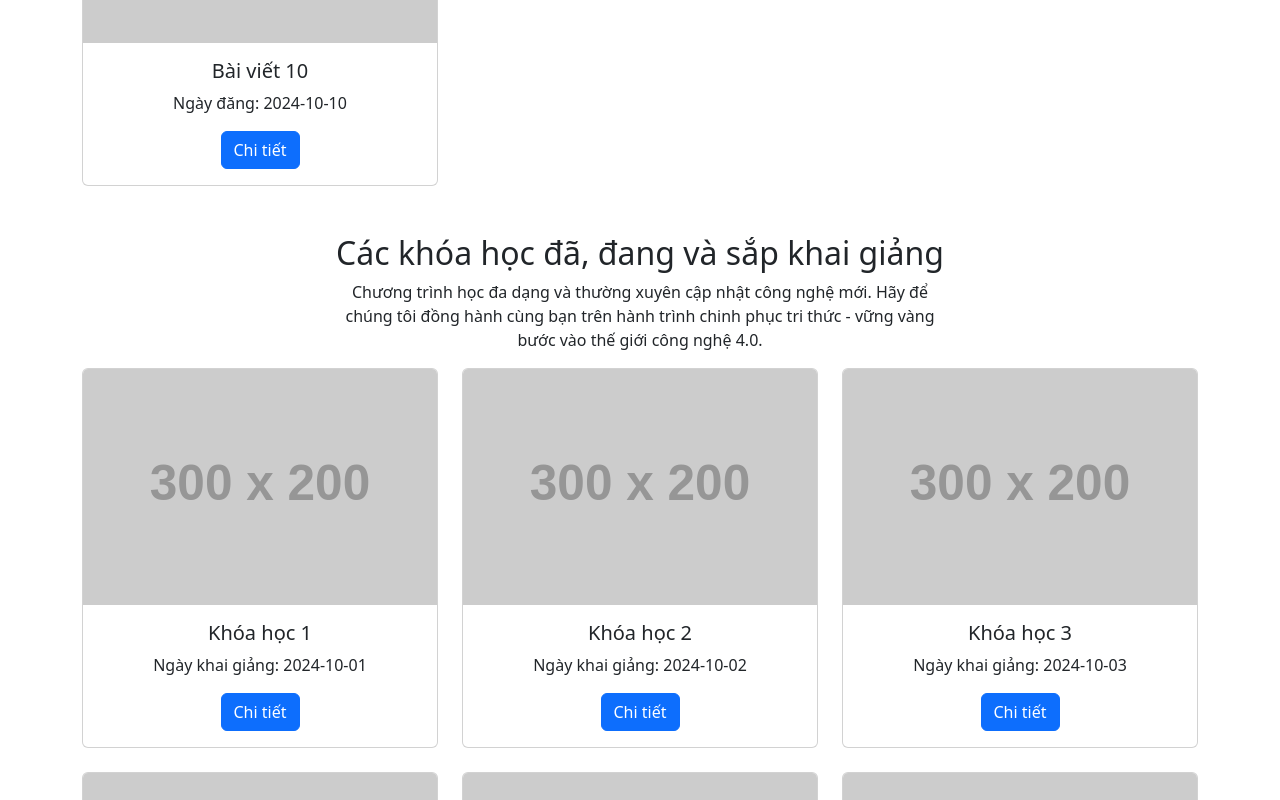
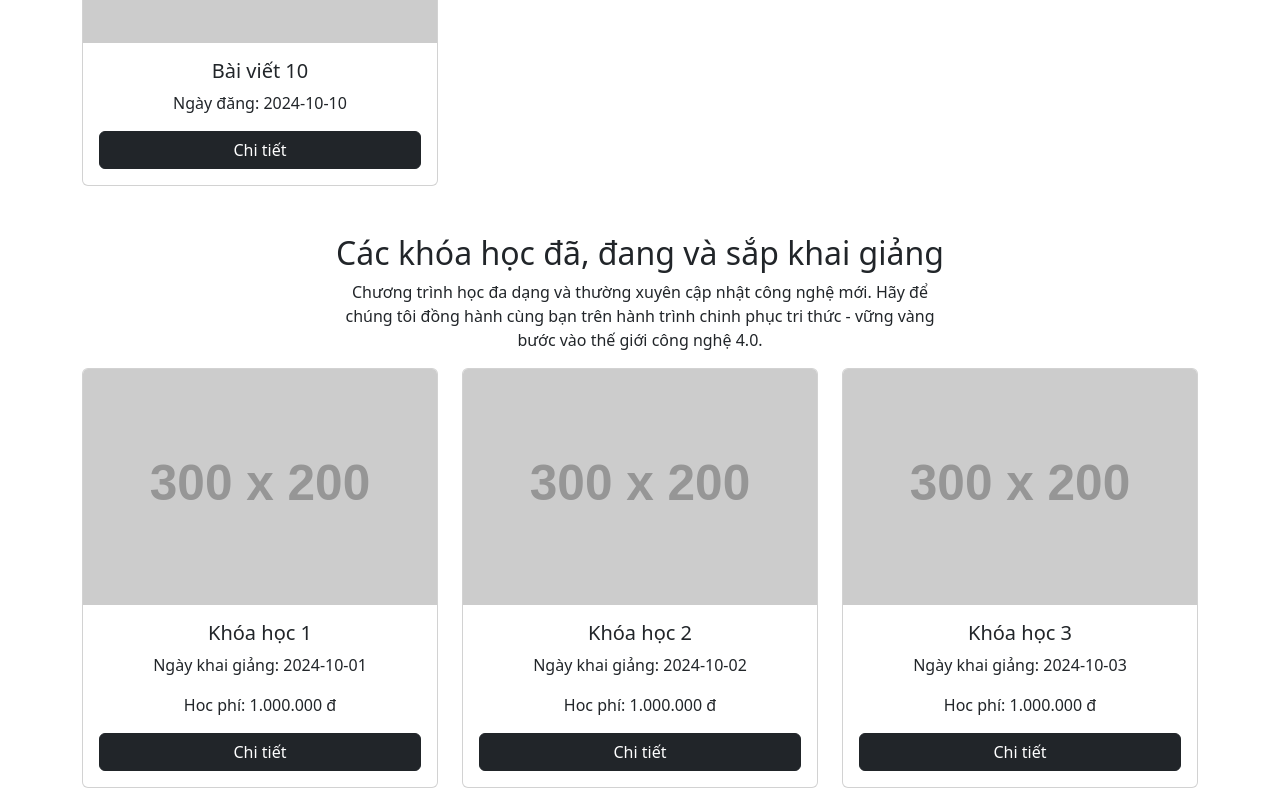
Before and after one commit to MenNTT/Quanlydangkymonhoc, a React (Vite) app: page / in a window 1280 px wide. Shown: the part 1320-2120 px from the top of the page. Built offline with nearby package versions, Linux system fonts and the light colour scheme.

Commit message:
Modify CourseList.tsx file

```diff
--- a/src/components/containers/navbar/NavbarComponent.tsx
+++ b/src/components/containers/navbar/NavbarComponent.tsx
@@ -1,5 +1,4 @@
 import React from 'react';
-import 'bootstrap/dist/css/bootstrap.min.css';
 
 const NavbarComponent: React.FC = () => {
     return (
--- a/src/components/homepage/CourseList.tsx
+++ b/src/components/homepage/CourseList.tsx
@@ -41,10 +41,11 @@ const CourseList: React.FC = () => {
                     <div key={course.id} className="col-md-4 mb-4">
                         <div className="card">
                             <img src={course.image} className="card-img-top" alt={course.title} />
-                            <div className="card-body text-center">
+                            <div className="card-body d-flex flex-column text-center">
                                 <h5 className="card-title">{course.title}</h5>
                                 <p className="card-text">Ngày khai giảng: {course.date}</p>
-                                <button className="btn btn-primary">Chi tiết</button>
+                                <p className="card-text">Hoc phí: {"1.000.000"} đ</p>
+                                <button className="btn btn-dark text-white w-100 mt-auto">Chi tiết</button>
                             </div>
                         </div>
                     </div>
--- a/src/components/homepage/PostList.tsx
+++ b/src/components/homepage/PostList.tsx
@@ -63,10 +63,10 @@ const PostList: React.FC = () => {
                     <div key={post.id} className="col-md-4 mb-4">
                         <div className="card">
                             <img src={post.image} className="card-img-top" alt={post.title} />
-                            <div className="card-body text-center">
+                            <div className="card-body d-flex flex-column text-center">
                                 <h5 className="card-title">{post.title}</h5>
                                 <p className="card-text">Ngày đăng: {post.date}</p>
-                                <button className="btn btn-primary">Chi tiết</button>
+                                <button className="btn btn-dark text-white w-100 mt-auto">Chi tiết</button>
                             </div>
                         </div>
                     </div>
```
